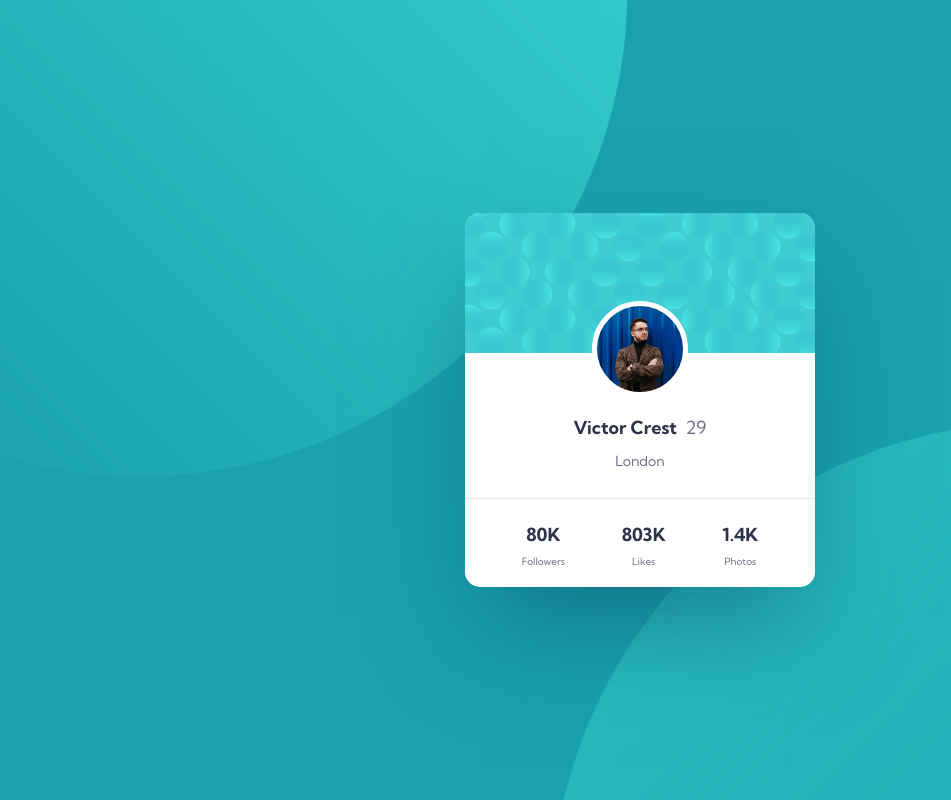
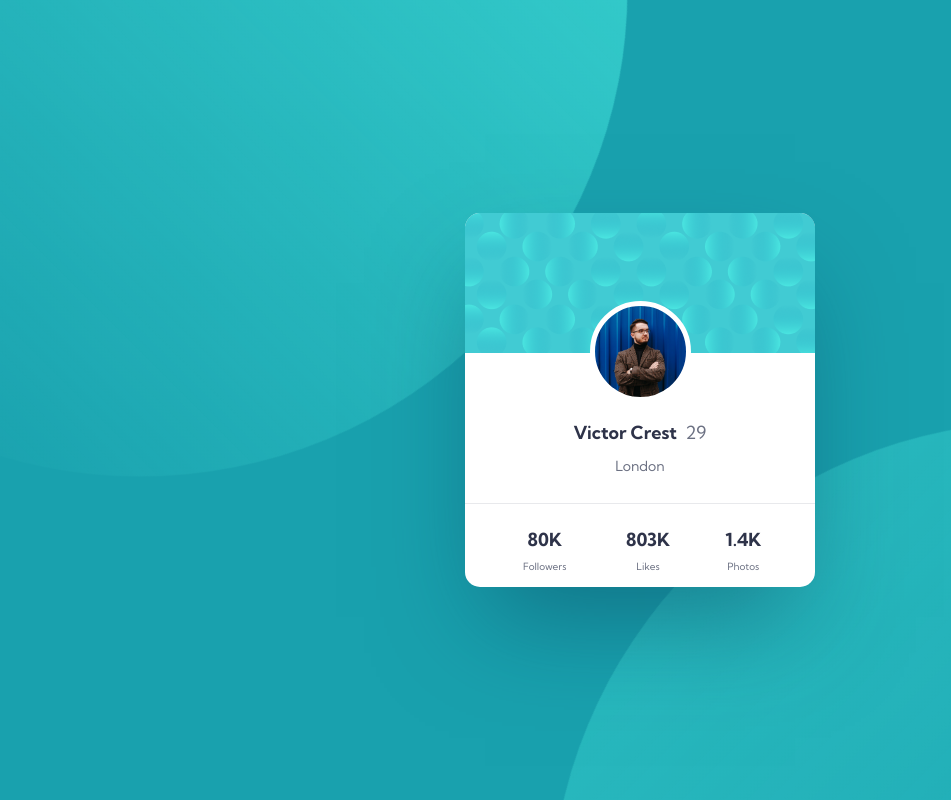
Before and after one commit to Braklord/1.-Profile-Card-Component, a plain HTML site: page index.html in a window 1280 px wide. Shown: the whole page, without its empty margins (0-951 px from the left). Drawn offline with Linux system fonts and the light colour scheme.

Commit message:
fix: corrections after code review

```diff
--- a/css/card-component.css
+++ b/css/card-component.css
@@ -24,8 +24,8 @@
     margin-top: 88px;
     margin-left: auto;
     margin-right: auto;
-    height: 96px;
-    width: 96px;
+    height: 101px;
+    width: 101px;
     border: 5px solid #FFFFFF;
     border-radius: 100%;
 }
@@ -81,16 +81,19 @@
     display: flex;
     flex-direction: column;
     align-items: center;
+    width: 59px;
 }
 .card-component__meta_likes {
     display: flex;
     flex-direction: column;
     align-items: center;
+    width: 47px;
 }
 .card-component__meta_photos {
     display: flex;
     flex-direction: column;
     align-items: center;
+    width: 43px;
 }
 
 @media (max-width: 1199.98px) {
```
